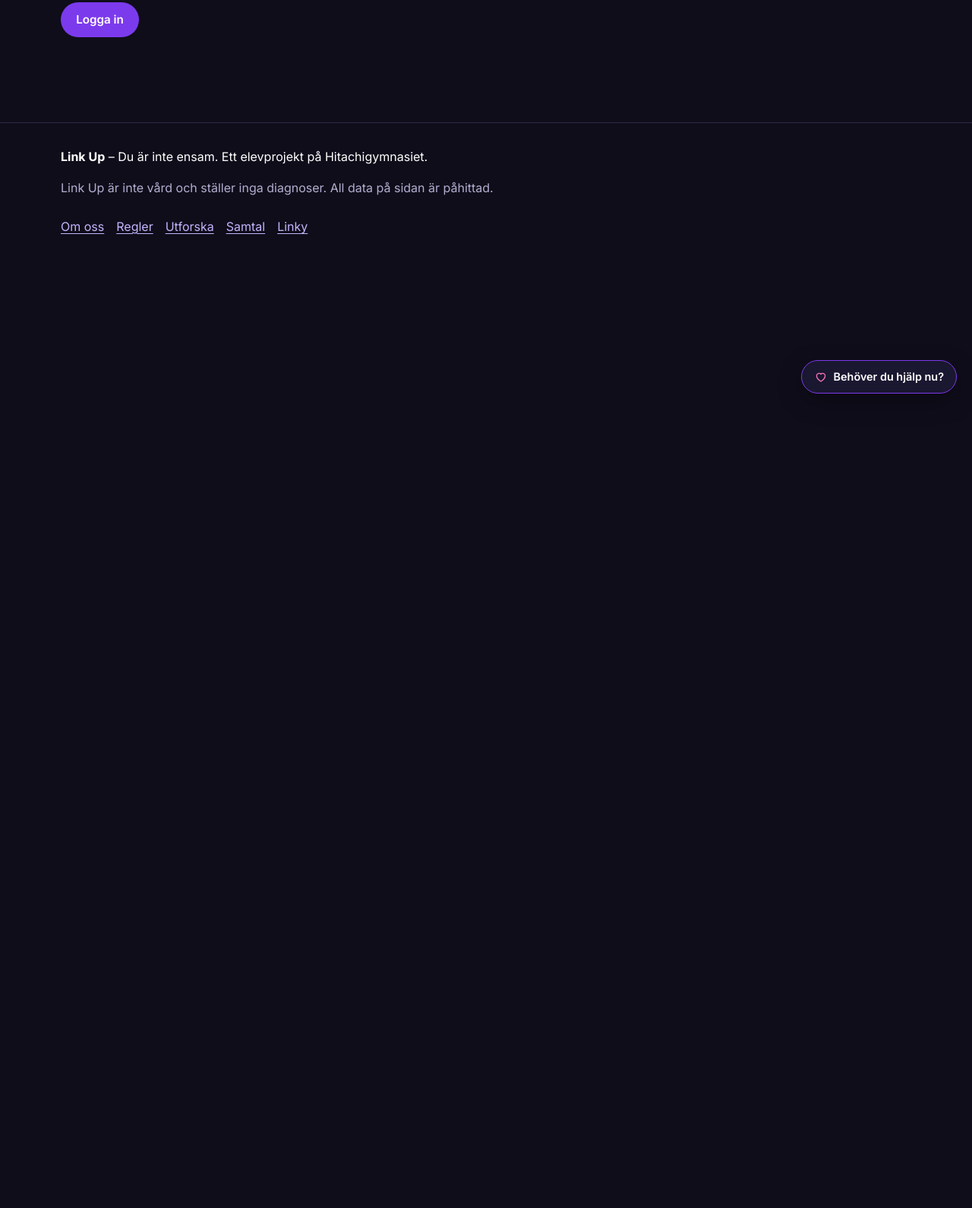
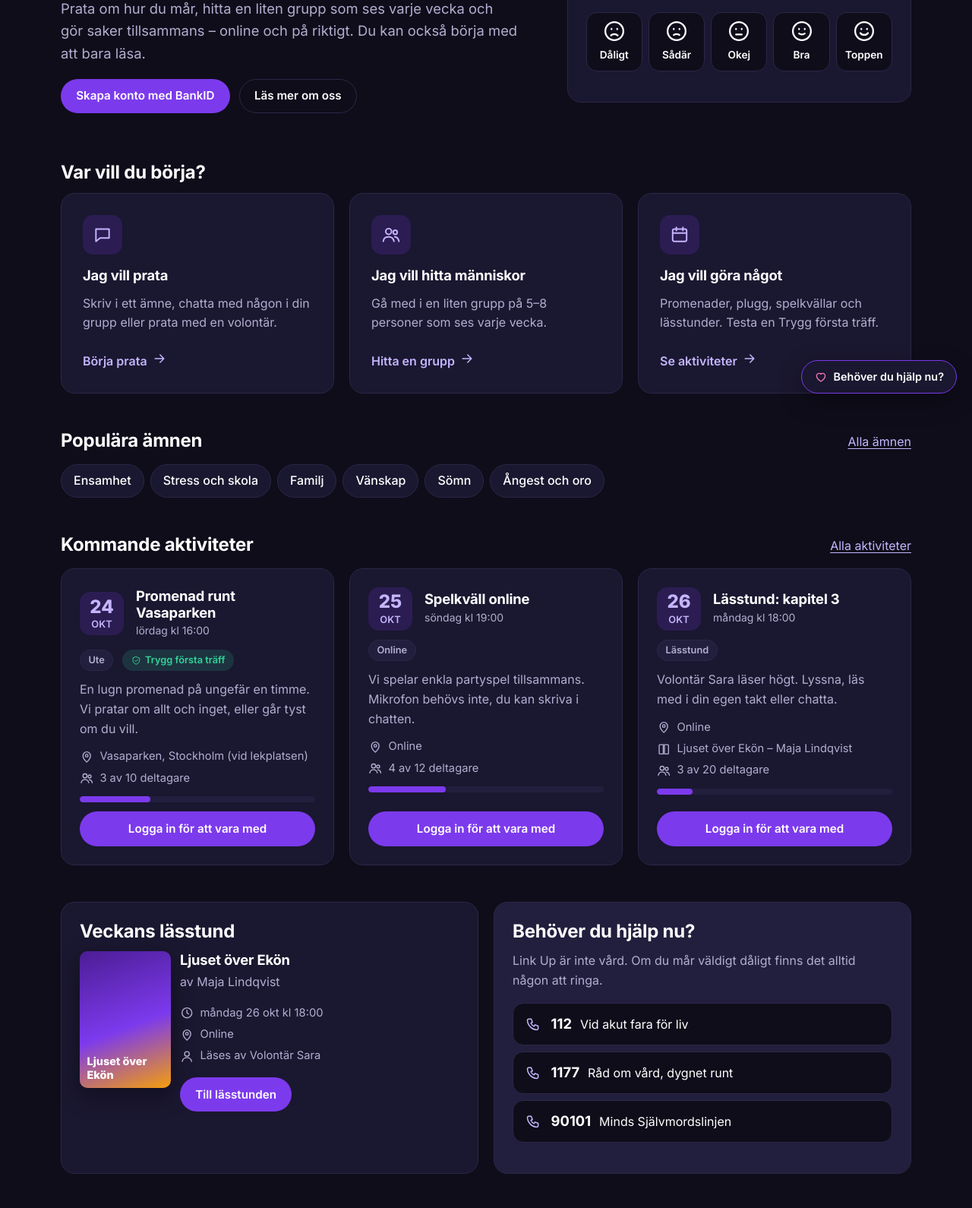
Before and after one commit to hgsabma/Link-Up, a plain HTML site: page index.html in a window 1280 px wide. Shown: the part 262-1852 px from the top of the page at 76% size. Before the commit the page ends 800 px from the top, so only its background shows below. Drawn offline with Linux system fonts and the light colour scheme.

Commit message:
Startsida med mående-check, tre startkort, populära ämnen och veckans lässtund
Co-Authored-By: Claude Opus 5.5 <noreply@anthropic.com>

```diff
--- a/index.html
+++ b/index.html
@@ -4,20 +4,96 @@
   <meta charset="UTF-8">
   <meta name="viewport" content="width=device-width, initial-scale=1">
   <title>Link Up – Du är inte ensam</title>
+  <meta name="description" content="Link Up är en trygg digital mötesplats för unga från 15 år. Du är inte ensam.">
   <link rel="icon" href="img/favicon.svg" type="image/svg+xml">
   <link rel="preconnect" href="https://fonts.googleapis.com">
   <link rel="stylesheet" href="https://fonts.googleapis.com/css2?family=Inter:wght@400;500;600;700;800&display=swap">
   <link rel="stylesheet" href="css/style.css">
   <script src="js/data.js"></script>
   <script src="js/app.js"></script>
+  <script src="js/index.js" defer></script>
 </head>
 <body data-page="hem">
   <main id="main">
-    <section class="hero">
+    <section class="hero" aria-labelledby="hero-title">
       <div>
-        <h1>Du är inte <span>ensam.</span></h1>
-        <p class="lead">En trygg mötesplats för unga från 15 år.</p>
-        <a class="btn btn-primary" href="logga-in.html">Logga in</a>
+        <p class="badge badge-accent" id="hello">En trygg mötesplats för unga från 15 år</p>
+        <h1 id="hero-title">Du är inte <span>ensam.</span></h1>
+        <p class="lead">Prata om hur du mår, hitta en liten grupp som ses varje vecka och gör saker tillsammans – online och på riktigt. Du kan också börja med att bara läsa.</p>
+        <div class="row" id="hero-actions"></div>
+      </div>
+
+      <!-- Mående-check -->
+      <section class="card mood-card" aria-labelledby="mood-title">
+        <h2 id="mood-title">Hur mår du idag?</h2>
+        <p class="muted small">Bara du ser svaret. Det hjälper oss att föreslå något som passar dig.</p>
+        <div class="mood-buttons" role="group" aria-labelledby="mood-title" id="mood-buttons"></div>
+        <div class="mood-result" id="mood-result" aria-live="polite"></div>
+      </section>
+    </section>
+
+    <!-- Tre stora kort -->
+    <section class="section" aria-labelledby="start-title">
+      <h2 id="start-title">Var vill du börja?</h2>
+      <div class="grid grid-3">
+        <a class="card card-link big-card" href="samtal.html">
+          <span class="icon-wrap" data-icon="chat"></span>
+          <h3>Jag vill prata</h3>
+          <p class="muted">Skriv i ett ämne, chatta med någon i din grupp eller prata med en volontär.</p>
+          <span class="go">Börja prata <span data-icon="arrow"></span></span>
+        </a>
+        <a class="card card-link big-card" href="grupper.html">
+          <span class="icon-wrap" data-icon="users"></span>
+          <h3>Jag vill hitta människor</h3>
+          <p class="muted">Gå med i en liten grupp på 5–8 personer som ses varje vecka.</p>
+          <span class="go">Hitta en grupp <span data-icon="arrow"></span></span>
+        </a>
+        <a class="card card-link big-card" href="aktiviteter.html">
+          <span class="icon-wrap" data-icon="calendar"></span>
+          <h3>Jag vill göra något</h3>
+          <p class="muted">Promenader, plugg, spelkvällar och lässtunder. Testa en Trygg första träff.</p>
+          <span class="go">Se aktiviteter <span data-icon="arrow"></span></span>
+        </a>
+      </div>
+    </section>
+
+    <!-- Populära ämnen -->
+    <section class="section" aria-labelledby="topics-title">
+      <div class="section-head">
+        <h2 id="topics-title">Populära ämnen</h2>
+        <a href="amnen.html">Alla ämnen</a>
+      </div>
+      <ul class="chips" id="popular-topics"></ul>
+    </section>
+
+    <!-- Kommande aktiviteter -->
+    <section class="section" aria-labelledby="activities-title">
+      <div class="section-head">
+        <h2 id="activities-title">Kommande aktiviteter</h2>
+        <a href="aktiviteter.html">Alla aktiviteter</a>
+      </div>
+      <div class="grid grid-3" id="upcoming"></div>
+    </section>
+
+    <div class="grid grid-2 section">
+      <!-- Veckans lässtund -->
+      <section class="card" aria-labelledby="reading-title" id="weekly-reading"></section>
+
+      <!-- Hjälprutan -->
+      <section class="card card-soft" aria-labelledby="help-box-title">
+        <h2 id="help-box-title">Behöver du hjälp nu?</h2>
+        <p class="muted">Link Up är inte vård. Om du mår väldigt dåligt finns det alltid någon att ringa.</p>
+        <div id="help-box"></div>
+      </section>
+    </div>
+
+    <!-- Linky -->
+    <section class="section card card-accent ai-banner" aria-labelledby="linky-title">
+      <span data-icon="sparkle"></span>
+      <div>
+        <h2 id="linky-title" class="h3">Vet du inte var du ska börja? Fråga Linky</h2>
+        <p class="muted">Linky är en AI, inte en människa och inte vård. Linky kan tipsa om grupper, aktiviteter och volontärer.</p>
+        <a class="btn btn-secondary" href="linky.html">Prata med Linky</a>
       </div>
     </section>
   </main>
--- /dev/null
+++ b/js/index.js
@@ -0,0 +1,87 @@
+/* Startsida – mående-check, populära ämnen, kommande aktiviteter och veckans lässtund */
+
+let me;
+
+const MOODS = [
+  { value: 1, label: 'Dåligt', mouth: 'M8.5 16.5c1.8-2 5.2-2 7 0' },
+  { value: 2, label: 'Sådär', mouth: 'M9 16c1.6-.9 4.4-.9 6 0' },
+  { value: 3, label: 'Okej', mouth: 'M9 15.5h6' },
+  { value: 4, label: 'Bra', mouth: 'M9 14.5c1.6 1.3 4.4 1.3 6 0' },
+  { value: 5, label: 'Toppen', mouth: 'M8 14c1.8 2.6 6.2 2.6 8 0' }
+];
+
+function moodFace(mood) {
+  return '<svg class="mood-face" viewBox="0 0 24 24" fill="none" stroke="currentColor" stroke-width="1.8" stroke-linecap="round" aria-hidden="true">' +
+    '<circle cx="12" cy="12" r="9.5"/><path d="M9 9.5v.5M15 9.5v.5"/><path d="' + mood.mouth + '"/></svg>';
+}
+
+function initPage() {
+  me = currentUser();
+
+  // Hälsning och knappar beroende på om man är inloggad
+  if (me) {
+    $('#hello').textContent = 'Hej ' + me.alias + '!';
+    const group = getSmallGroup(me.id);
+    $('#hero-actions').innerHTML = group
+      ? '<a class="btn btn-primary" href="grupper.html">Till ' + escapeHtml(group.name) + '</a><a class="btn btn-ghost" href="amnen.html">Läs i Ämnen</a>'
+      : '<a class="btn btn-primary" href="grupper.html">Hitta din grupp</a><a class="btn btn-ghost" href="amnen.html">Läs i Ämnen</a>';
+  } else {
+    $('#hero-actions').innerHTML = '<a class="btn btn-primary" href="logga-in.html?nytt=1">Skapa konto med BankID</a><a class="btn btn-ghost" href="om-oss.html">Läs mer om oss</a>';
+  }
+
+  // Mående-knappar
+  $('#mood-buttons').innerHTML = MOODS.map(m =>
+    '<button type="button" class="mood-btn" data-mood="' + m.value + '" aria-pressed="false">' + moodFace(m) + m.label + '</button>').join('');
+  $$('#mood-buttons .mood-btn').forEach(b => b.addEventListener('click', () => chooseMood(Number(b.dataset.mood))));
+
+  // Populära ämnen = flest synliga inlägg
+  $('#popular-topics').innerHTML = db.topics.slice()
+    .sort((a, b) => countPostsInTopic(b.id) - countPostsInTopic(a.id)).slice(0, 6)
+    .map(t => '<li><a class="chip" href="amnen.html?amne=' + t.id + '">' + escapeHtml(t.name) + '</a></li>').join('');
+
+  renderUpcoming();
+  renderReading();
+  $('#help-box').innerHTML = helpBoxHtml();
+}
+
+function renderUpcoming() {
+  $('#upcoming').innerHTML = upcomingActivities().slice(0, 3).map(a => activityCardHtml(a, me)).join('');
+  if (me) bindActivityButtons($('#upcoming'), me, renderUpcoming);
+}
+
+function renderReading() {
+  const a = nextReading();
+  const box = $('#weekly-reading');
+  if (!a) { box.innerHTML = '<h2 id="reading-title">Veckans lässtund</h2><p class="muted">Ingen lässtund planerad just nu.</p>'; return; }
+  const book = getBook(a.book_id);
+  box.innerHTML = '<h2 id="reading-title">Veckans lässtund</h2>' +
+    '<div class="row" style="align-items:flex-start;flex-wrap:nowrap">' +
+      '<div class="book-cover" aria-hidden="true">' + escapeHtml(book.title) + '</div>' +
+      '<div><h3>' + escapeHtml(book.title) + '</h3><p class="muted" style="margin:0">av ' + escapeHtml(book.author) + '</p>' +
+      '<ul class="meta-list" style="margin:1rem 0"><li>' + icon('clock') + formatDate(a.starts_at) + '</li><li>' + icon('pin') + escapeHtml(a.location) + '</li>' +
+      '<li>' + icon('user') + 'Läses av ' + escapeHtml(getAlias(a.created_by)) + '</li></ul>' +
+      '<a class="btn btn-primary" href="lasstund.html">Till lässtunden</a></div>' +
+    '</div>';
+}
+
+function chooseMood(value) {
+  $$('#mood-buttons .mood-btn').forEach(b => b.setAttribute('aria-pressed', String(Number(b.dataset.mood) === value)));
+  if (me) insertRow('mood_checks', { user_id: me.id, mood: value, created_at: nowIso() });
+
+  const result = $('#mood-result');
+  const saved = me ? '<p class="muted small">Sparat på <a href="min-sida.html">Min sida</a>. Bara du ser det.</p>' : '<p class="muted small"><a href="logga-in.html">Logga in</a> för att spara ditt mående.</p>';
+
+  if (value <= 2) {
+    // Dåligt eller Sådär: lugna grupper, en volontär eller stödlinjer
+    const calm = db.groups.filter(g => g.interest_id === 12 || /lugn/i.test(g.name)).slice(0, 2);
+    result.innerHTML = '<div class="notice notice-warm">' +
+      '<p><strong>Tack för att du berättar.</strong> Det är okej att inte må bra. Här är några saker som kan hjälpa:</p>' +
+      '<ul>' + calm.map(g => '<li><a href="grupper.html">' + escapeHtml(g.name) + '</a> – en lugn grupp</li>').join('') +
+      '<li><a href="samtal.html?flik=volontar">Prata med en volontär</a></li>' +
+      '<li>Ring <a href="tel:90101">Självmordslinjen 90101</a>, <a href="tel:1177">1177</a> eller <a href="tel:112">112</a> vid akut fara</li></ul></div>' + saved;
+  } else if (value === 3) {
+    result.innerHTML = '<div class="notice"><p>Okej är helt okej. Kanske en <a href="aktiviteter.html?filter=ute">promenad</a> eller en <a href="lasstund.html">lässtund</a> kan ge lite energi?</p></div>' + saved;
+  } else {
+    result.innerHTML = '<div class="notice notice-success"><p>Vad kul att höra! Vill du sprida lite av det? Skriv något peppigt i <a href="amnen.html?amne=7">Att må bättre</a> eller häng med på en <a href="aktiviteter.html">aktivitet</a>.</p></div>' + saved;
+  }
+}
```
